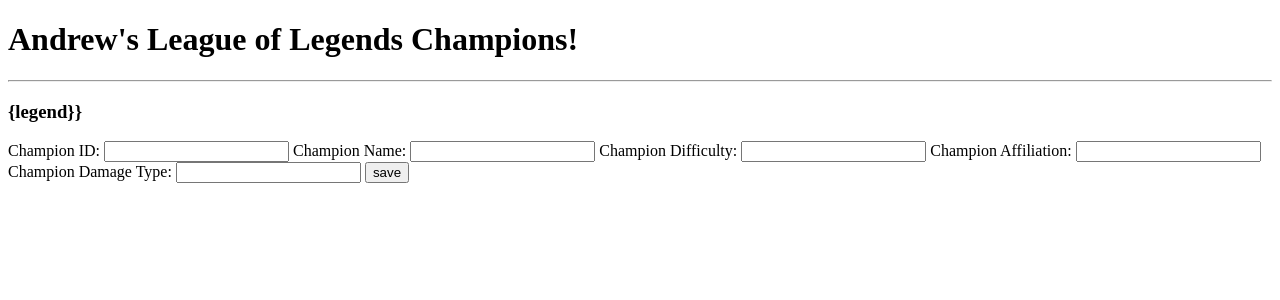
After one commit to andrewjatnieks/HW4, a Flask app: template templates/update_champ.html in a window 1280 px wide. The commit adds this page. Shown: the top 300 px of the page. Run offline with Flask 2, Linux system fonts and the light colour scheme; the template is opened without the code that fills it: values that come from a table or form of the project are taken from there, others are empty; parts of the project's set-up code (start-up, migrations or seed data) failed here and were passed over.

Commit message:
adding update page. Changed Andrew page to champ

```diff
--- a/app.py
+++ b/app.py
@@ -78,7 +78,9 @@ def add_champ():
         champ_Damage = form.champ_Damage.data)
         db.session.add(champ)
         db.session.commit()
-        return redirect('/')
+        return "My Champ Name is {0} and they are affiliated with {1}.".format(form.champ_name.data, form.champ_affiliation.data)
+        #return redirect('/')
+
 
     return render_template('add_champ.html', form=form, pageTitle='Add A New champion',
                             legend="Add A New champion")
--- a/templates/base.html
+++ b/templates/base.html
@@ -12,8 +12,7 @@
       <hr>
 
       {% block body %}
-
-	  {% endblock %}
+  	  {% endblock %}
 
  </body>
 
--- /dev/null
+++ b/templates/update_champ.html
@@ -0,0 +1,21 @@
+{% extends 'base.html' %}
+{% block body %}
+<div>
+
+  <h3>{legend}}</h3>
+
+  <form method="POST" action="">
+
+    {{ form.csrf_token }}
+    {{ form.champid.label }} {{ form.champid(size=5, readonly=true) }}
+    {{ form.champ_name.label }} {{ form.champ_name(size=20) }}
+    {{ form.champ_difficulty.label }} {{ form.champ_difficulty(size=20) }}
+    {{ form.champ_affiliation.label }} {{ form.champ_affiliation(size=20) }}
+    {{ form.champ_Damage.label }} {{ form.champ_Damage(size=20) }}
+
+    <input type="submit" value="save">
+
+  </form>
+
+</div>
+{% endblock %}
```
Also changed, not shown: templates/champ.html (renamed from templates/Andrew.html).
